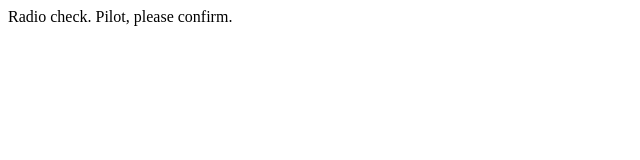
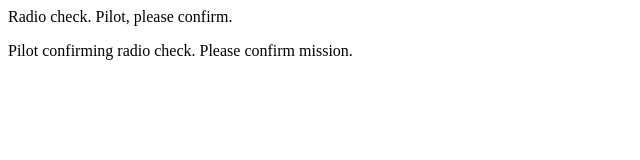
Before and after one commit to allietowe/communcation-log, a plain HTML site: page index.html in a window 1280 px wide. Shown: the whole page, without its empty margins (0-640 px from the left). Drawn offline with Linux system fonts and the light colour scheme.

Commit message:
Added second line to log

```diff
--- a/index.html
+++ b/index.html
@@ -1,5 +1,6 @@
 <html>
 <body>
    <p>Radio check. Pilot, please confirm.</p>
+   <p>Pilot confirming radio check. Please confirm mission.</p>
 </body>
 </html>
```
